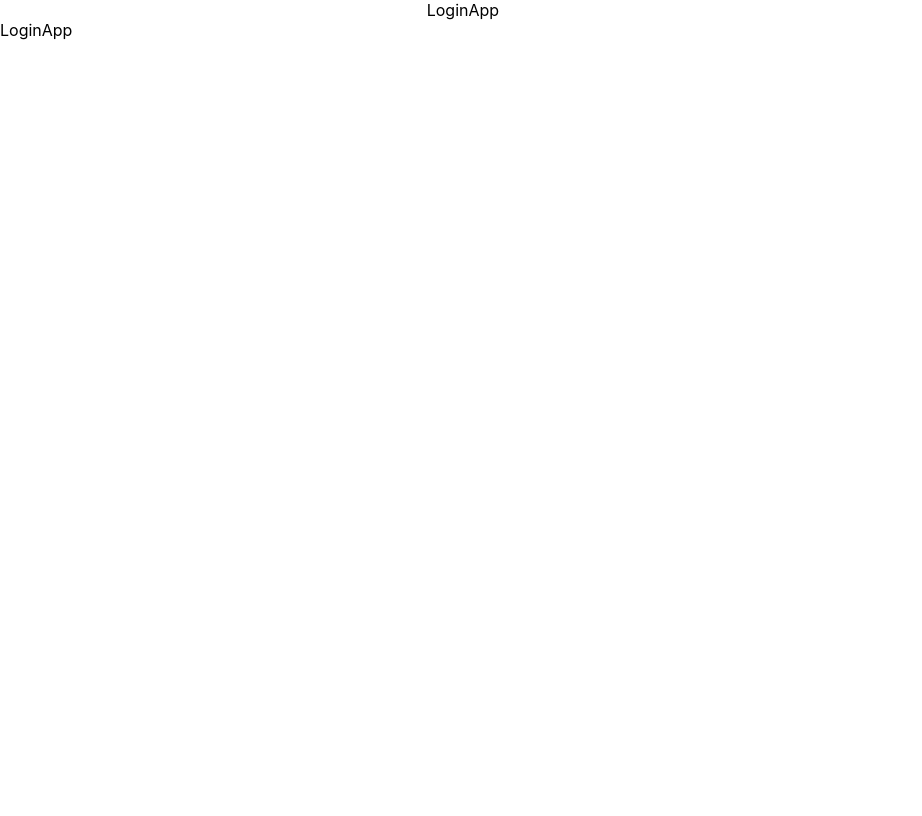
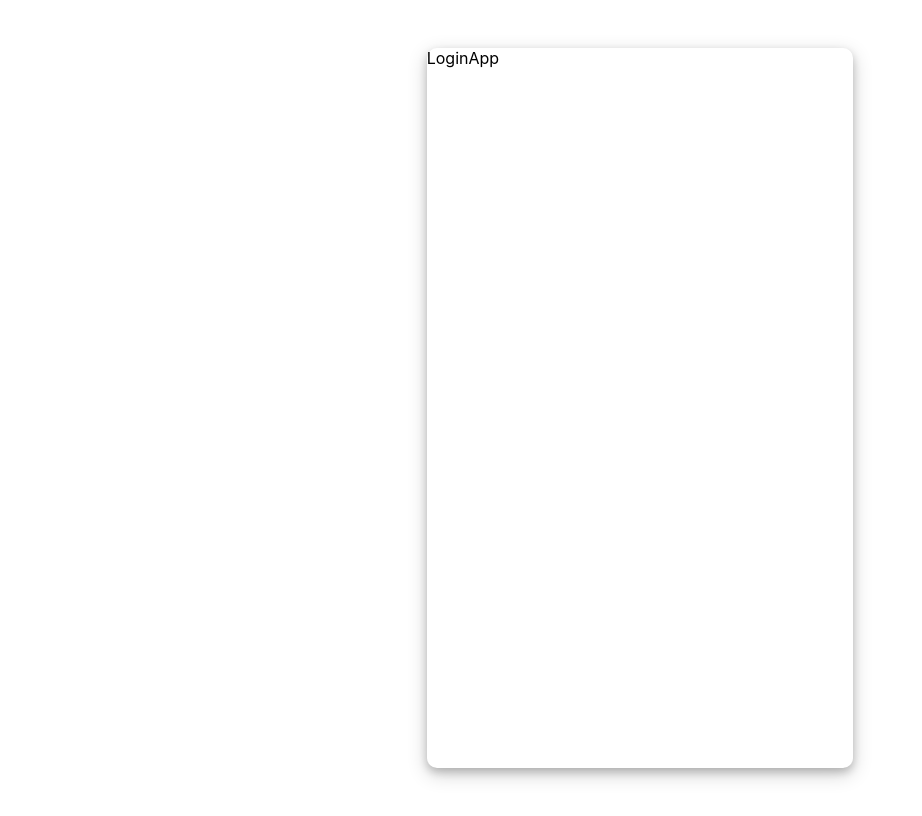
Before and after one commit to mohit27kokanda/Borrower-education, a React (Create React App) app: page / in a window 1280 px wide. Shown: the whole page, without its empty margins (0-922 px from the left). Built offline with nearby package versions, Linux system fonts and the light colour scheme.

Commit message:
login setup

```diff
--- a/src/App.js
+++ b/src/App.js
@@ -11,9 +11,8 @@ function App() {
       <Router>
 
 
-      <AppContainer/>
       <Routes>
-                 <Route exact path='/' element={< LoginApp />}></Route>
+                 <Route exact path='/' element={< AppContainer/>}></Route>
                  <Route exact path='/login' element={< LoginApp />}></Route>
                  {/* <Route exact path='/contact' element={< Contact />}></Route> */}
           </Routes>
--- a/src/AppContainer.js
+++ b/src/AppContainer.js
@@ -35,7 +35,7 @@ import LoginApp from './LoginApp';
 const AppContainer = () => {
   return (
     <Grid container>
-      <Grid item xs={4} sx={{ margin: "0 auto" }}>
+      <Grid item xs={4} sx={{ margin: "3rem auto" , boxShadow:"0 4px 8px 0 rgba(0, 0, 0, 0.2), 0 6px 20px 0 rgba(0, 0, 0, 0.19)", height:"90vh", borderRadius:'10px', minWidth:"280px"}}>
 <LoginApp/>
       </Grid>
     </Grid>
```
